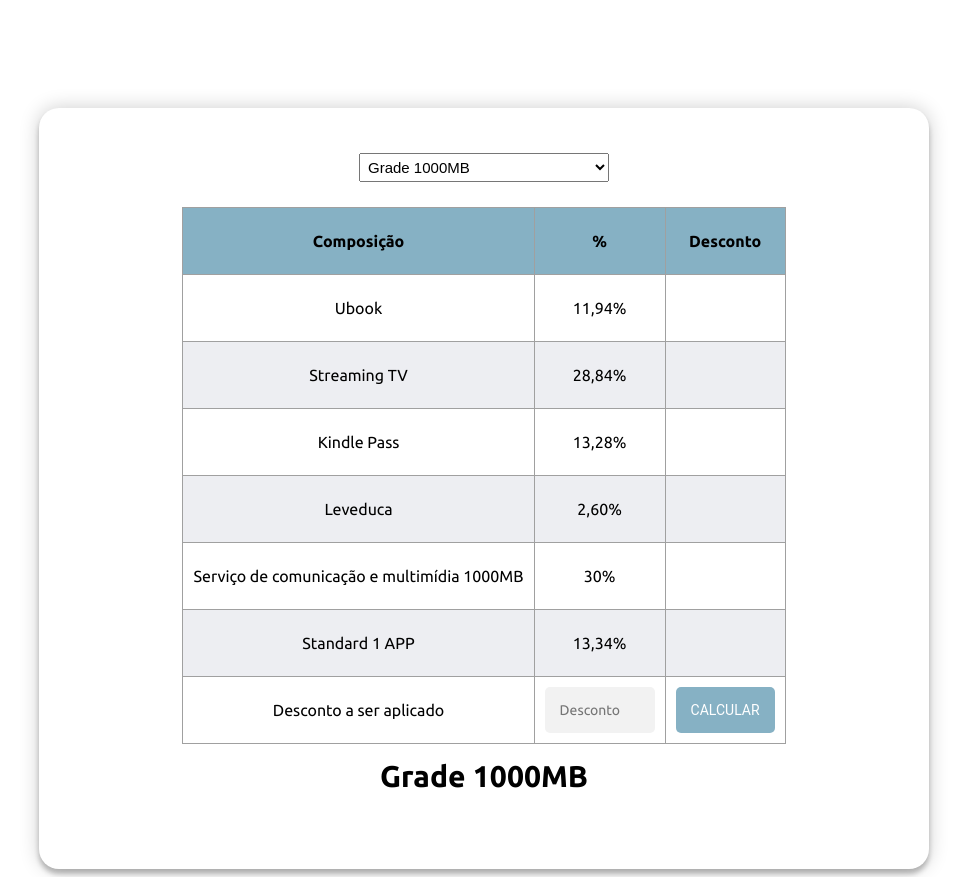
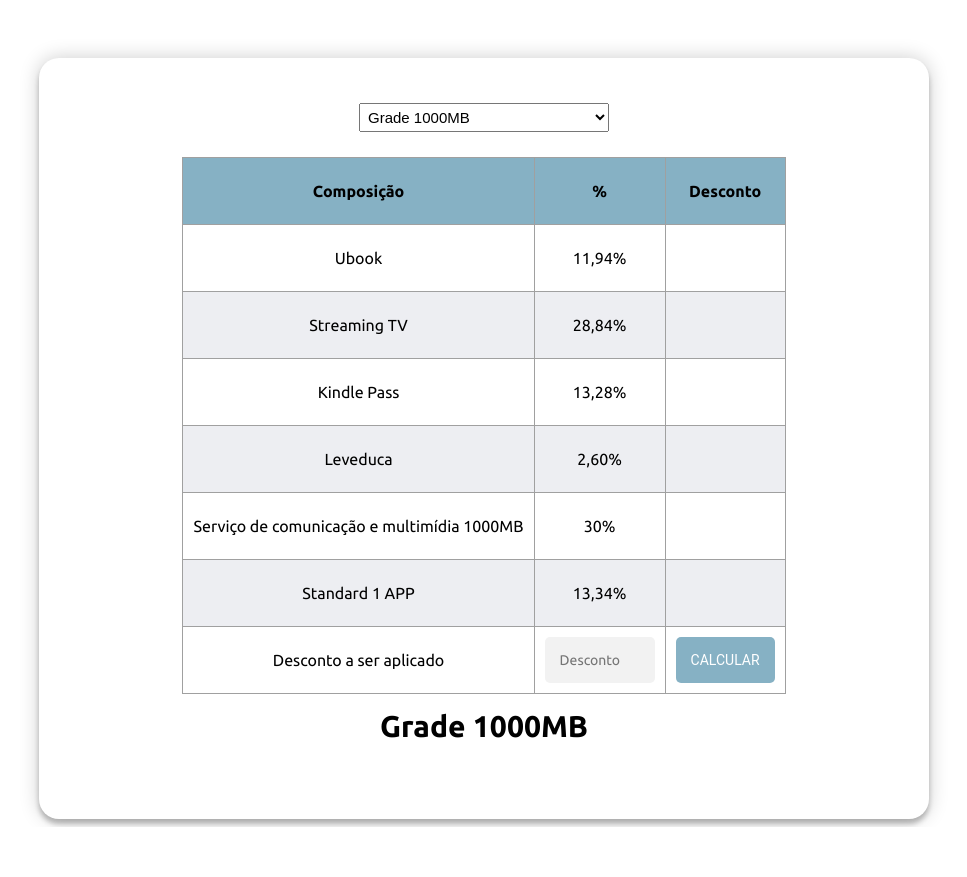
Before and after one commit to ti-nextelecom/calculadoraGrade, a plain HTML site: page index.html in a window 1280 px wide. Shown: the whole page, without its empty margins (156-1123 px from the left). After the commit the page ends 827 px from the top, so only its background shows below. Drawn offline with Linux system fonts and the light colour scheme.

Commit message:
Atualizando margem

```diff
--- a/style.css
+++ b/style.css
@@ -67,7 +67,7 @@
     }
 
     section {
-        margin-top: 100px;
+        margin-top: 50px;
 
     }
 
@@ -85,7 +85,7 @@
       padding: 45px;
       text-align: center;
       box-shadow: 0 0 20px 0 rgba(0, 0, 0, 0.2), 0 5px 5px 0 rgba(0, 0, 0, 0.24);
-      margin-top: 100px;
+
     }
 
     .calculadoraGrade {
```
